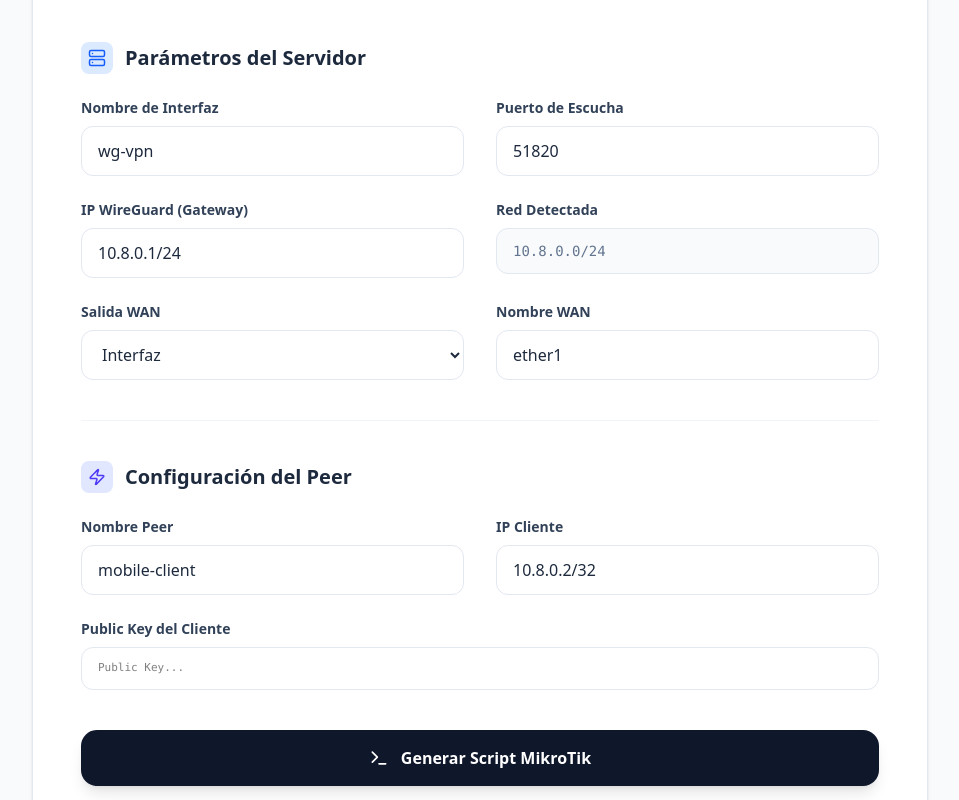
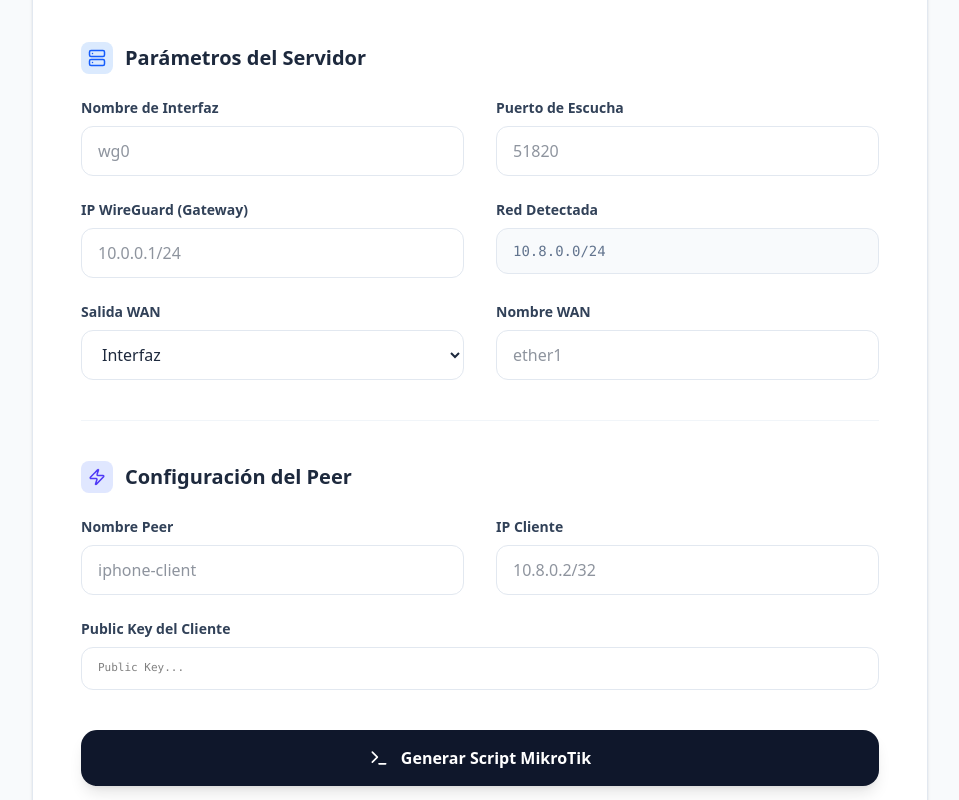
Before and after one commit to vichedev/web-wireguard, a React (Vite) app: page / in a window 1280 px wide. Both pictures are taken after a click on the button "Empezar Configuración". Shown: the part 297-1097 px from the top of the page, without its empty margins (160-1119 px from the left). Built offline with nearby package versions, Linux system fonts and the light colour scheme.

Commit message:
refactor: reset default values in MikroTikConfig state

```diff
--- a/src/components/MikroTikConfig.jsx
+++ b/src/components/MikroTikConfig.jsx
@@ -3,17 +3,17 @@ import { Copy, Check, Terminal, Info, Zap, Server } from "lucide-react";
 
 const MikroTikConfig = ({ sharedState, setSharedState }) => {
   const [config, setConfig] = useState({
-    iface: "wg-vpn",
-    port: "51820",
-    wgIp: "10.8.0.1/24",
+    iface: "",
+    port: "",
+    wgIp: "",
     network: "10.8.0.0/24",
     natOutType: "interface",
-    wan: "ether1",
+    wan: "",
     natMode: "masquerade",
     srcNatIp: "",
-    peerName: "mobile-client",
+    peerName: "",
     peerKey: "",
-    clientIp: "10.8.0.2/32",
+    clientIp: "",
     peerAllowed: "10.8.0.2/32",
   });
 
```
